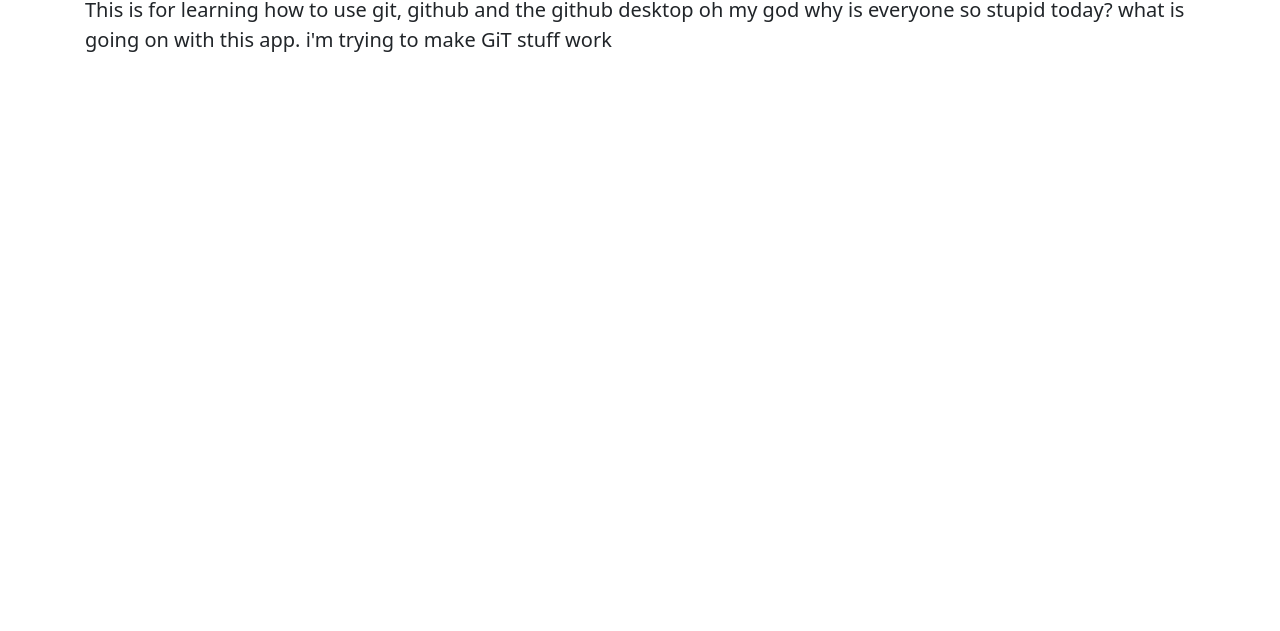
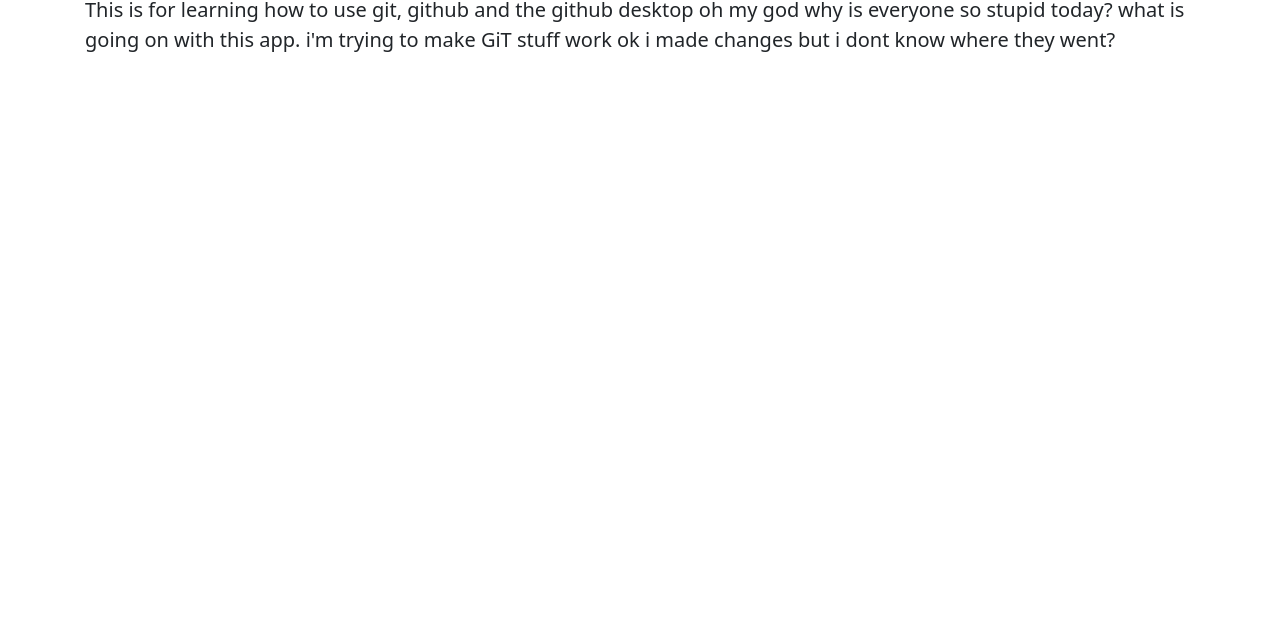
Before and after one commit to hellimedic/SecondProject, a plain HTML site: page index.html in a window 1280 px wide. Shown: the part 169-800 px from the top of the page. Drawn offline with nearby package versions, Linux system fonts and the light colour scheme.

Commit message:
more changes

```diff
--- a/index.html
+++ b/index.html
@@ -52,6 +52,7 @@
            oh my god why is everyone so stupid today?
 
            what is going on with this app.  i'm trying to make GiT stuff work
+           ok i made changes but i dont know where they went?
 
 
        </p>
```
